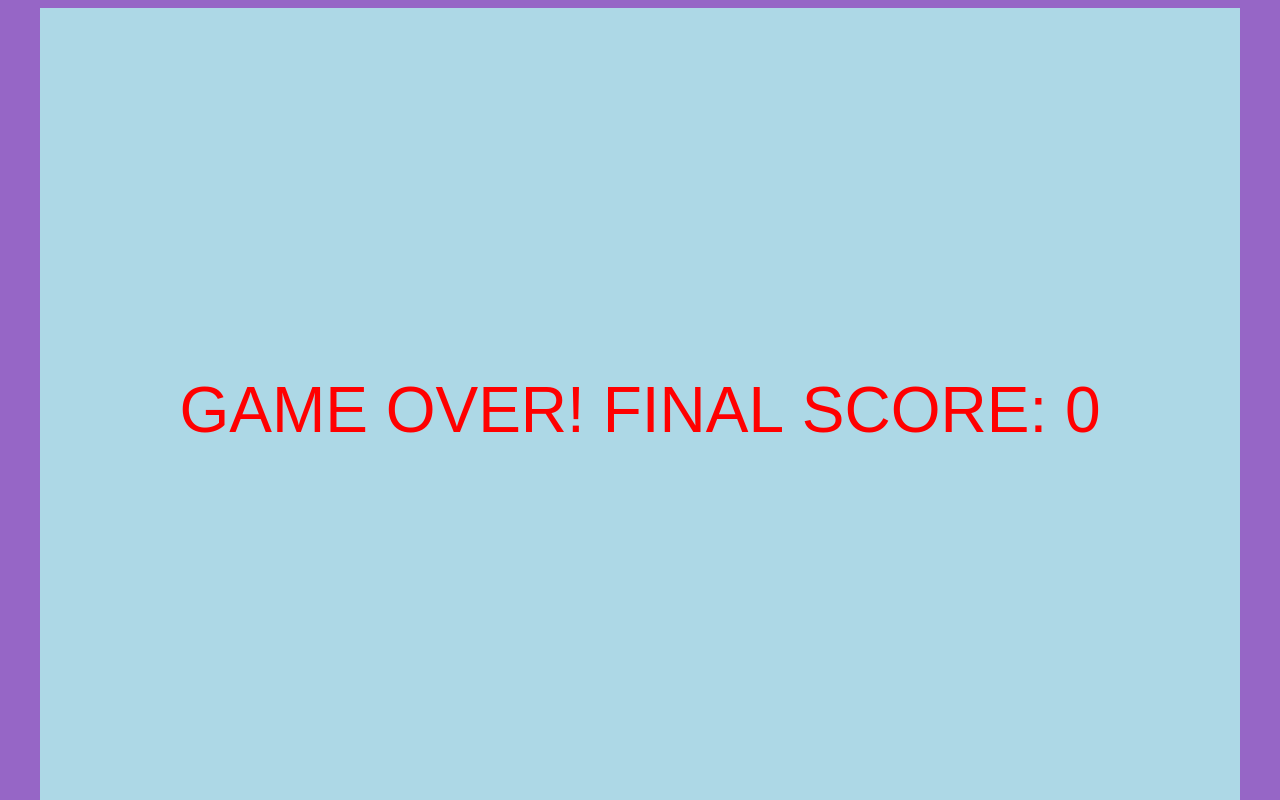
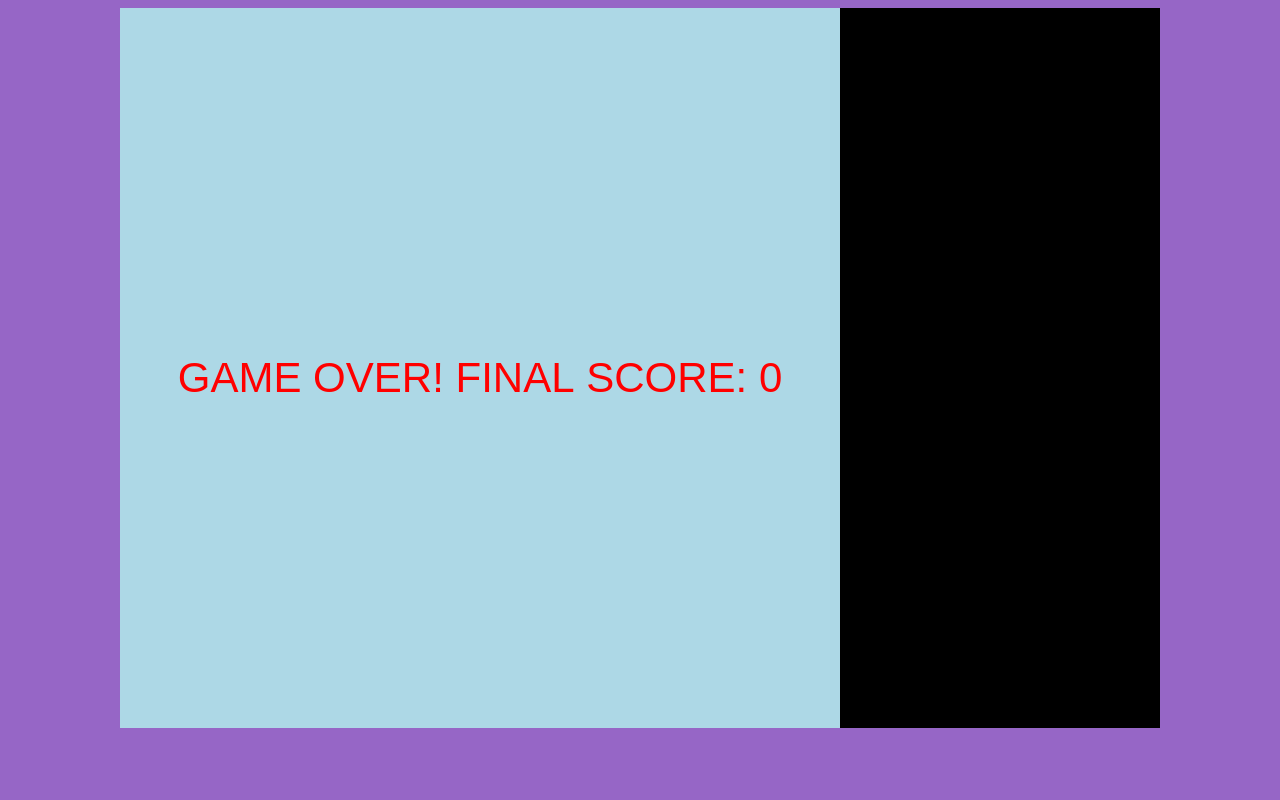
Before and after one commit to rystills/GameAI-FinalProject, a plain HTML site: page index.html in a window 1280 px wide. Shown: the top 800 px of the page. Drawn offline with Linux system fonts and the light colour scheme.

Commit message:
modify canvas dimensions to fit playfield grid

```diff
--- a/index.html
+++ b/index.html
@@ -2,8 +2,8 @@
 <html lang="en">
 <body style="background-color:#9666c6">
 	<div id="canvasDiv" align="center">
-		<canvas id="cnv" width="1200" height="800"></canvas><canvas
-		id="uicnv" width="320" height="800"></canvas>
+		<canvas id="cnv" width="720" height="720"></canvas><canvas
+		id="uicnv" width="320" height="720"></canvas>
 	</div>
 	<script src="main.js"></script>
 </body>
--- a/main.js
+++ b/main.js
@@ -123,7 +123,7 @@ function update() {
 	//draw game-over text
 	else {
 		clearScreen();
-		ctx.font = "64px Arial";
+		ctx.font = "42px Arial";
 		ctx.fillStyle = "#FF0000";
 		scoreString = "GAME OVER! FINAL SCORE: " + score;
 		textWidth = ctx.measureText(scoreString).width;
@@ -220,7 +220,7 @@ function initGlobals() {
 	totalTime = 0;
 
 	//global game constants
-	gridScale = 20;
+	gridScale = 24;
 	gridSize = 30;
 
 	//global game objects
```
